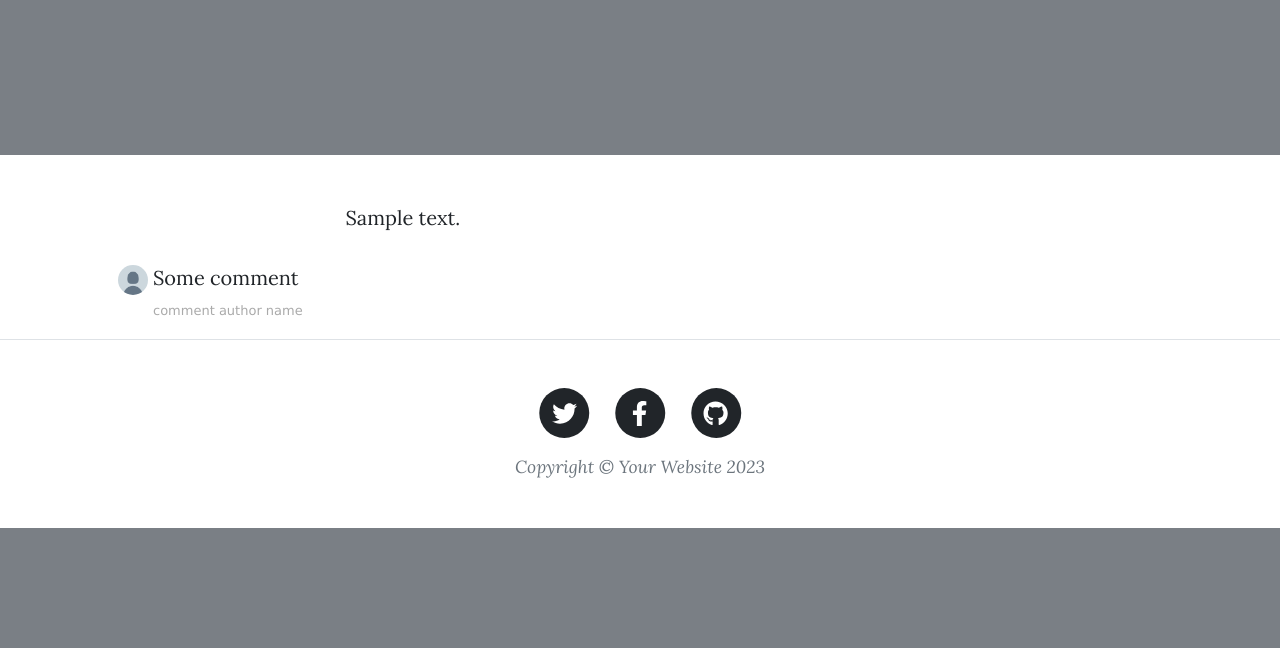
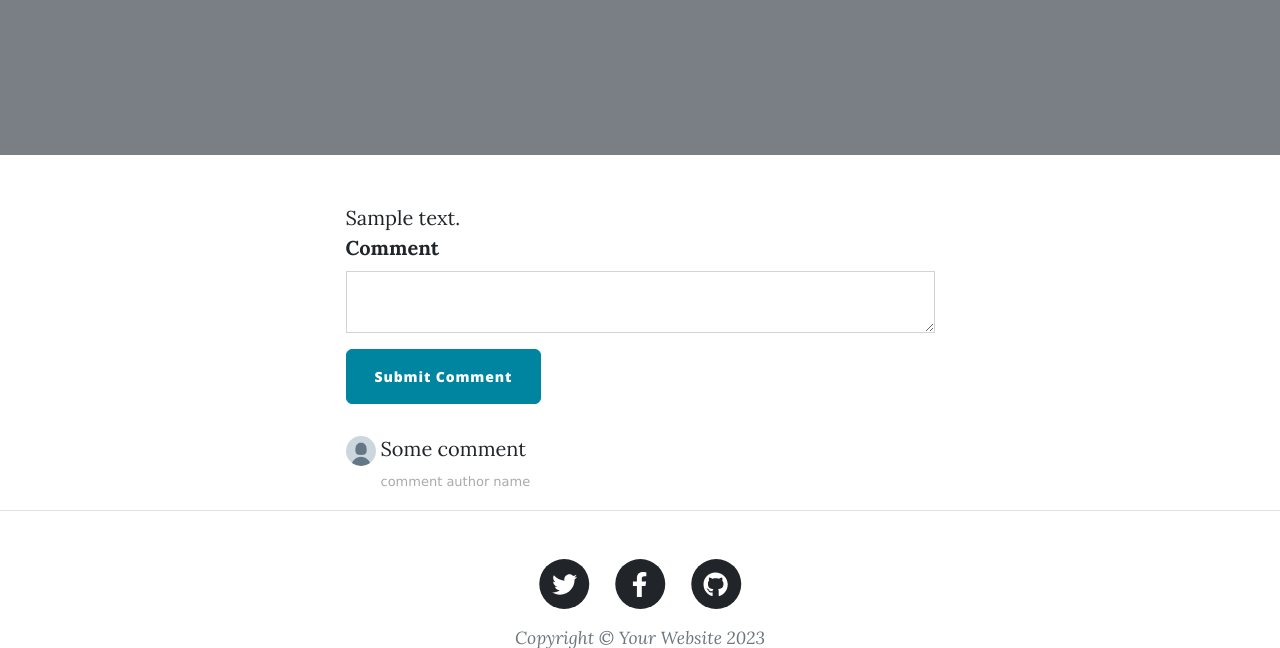
Before and after one commit to Michal87Gda/creating_user, a Flask app: template templates/post.html in a window 1280 px wide. Shown: the part 411-1059 px from the top of the page. Before the commit the page ends 939 px from the top, so only its background shows below. Run offline with Flask 3, Linux system fonts and the light colour scheme; tables that the repository leaves empty hold one stand-in row (values such as "Sample post"); the template is opened without the code that fills it: values that come from a table or form of the project are taken from there, most other values are stand-ins (such as "Sample title", 1, 10 or a date in 2020); grey boxes marked "Sample" are stand-in pictures; parts of the project's set-up code (start-up, migrations or seed data) failed here and were passed over; some libraries are stand-ins or nearby versions.

Commit message:
creating relation db in progres

```diff
--- a/forms.py
+++ b/forms.py
@@ -31,3 +31,7 @@ class LoginForm(FlaskForm):
 
 
 # TODO: Create a CommentForm so users can leave comments below posts
+
+class CommentForm(FlaskForm):
+    body = CKEditorField('Comment')
+    button = SubmitField('Submit Comment')
--- a/main.py
+++ b/main.py
@@ -10,7 +10,9 @@ from sqlalchemy import Integer, String, Text, ForeignKey
 from functools import wraps
 from werkzeug.security import generate_password_hash, check_password_hash
 # Import your forms from the forms.py
-from forms import CreatePostForm, RegisterForm, LoginForm
+from forms import CreatePostForm, RegisterForm, LoginForm, CommentForm
+from flask_ckeditor import CKEditor, CKEditorField
+
 
 '''
 Make sure the required packages are installed:
@@ -70,7 +72,7 @@ class BlogPost(db.Model):
     author = relationship("User", back_populates="posts")
     img_url: Mapped[str] = mapped_column(String(250), nullable=False)
     author_id: Mapped[int] = mapped_column(Integer, db.ForeignKey("user.id"))
-
+    comments = relationship("Comment", back_populates="parrent_post")
 
 # TODO: Create a User table for all your registered users.
 
@@ -81,6 +83,16 @@ class User(UserMixin, db.Model):
     email: Mapped[str] = mapped_column(String(100), unique=True)
     password: Mapped[str] = mapped_column(String(100))
     posts = relationship("BlogPost", back_populates="author")
+    comments = relationship("Comment", back_populates="comment_author")
+
+class Comment(db.Model):
+    __tablename__ = "comments"
+    id: Mapped[int] = mapped_column(Integer, primary_key=True)
+    text: Mapped[str] = mapped_column(Text, nullable=False)
+    author_id: Mapped[int] = mapped_column(Integer, db.ForeignKey("user.id"))
+    comment_author = relationship("User", back_populates="comments")
+    parrent_post = relationship("BlogPost", back_populates="comments")
+    post_id: Mapped[int] = mapped_column(Integer, db.ForeignKey("blog_post.id"))
 
 
 with app.app_context():
@@ -146,8 +158,9 @@ def get_all_posts():
 # TODO: Allow logged-in users to comment on posts
 @app.route("/post/<int:post_id>")
 def show_post(post_id):
+    form = CommentForm()
     requested_post = db.get_or_404(BlogPost, post_id)
-    return render_template("post.html", post=requested_post, logged_in=current_user.is_authenticated)
+    return render_template("post.html", post=requested_post, logged_in=current_user.is_authenticated, form=form)
 
 
 # TODO: Use a decorator so only an admin user can create a new post
--- a/templates/post.html
+++ b/templates/post.html
@@ -1,3 +1,5 @@
+{% from "bootstrap5/form.html" import render_form %}
+
 {% include "header.html" %}
 
 <!-- Page Header-->
@@ -32,17 +34,20 @@
                             class="btn btn-primary float-right"
                             href="{{url_for('edit_post', post_id=post.id)}}"
                     >Edit Post</a>
+                </div>
                 {% endif %}
-        </div>
-
                 <!-- Comments Area -->
                 <!-- TODO: Add a CKEditor for commenting below -->
+                {{ ckeditor.load() }}
+                    {{ ckeditor.config(name='body') }}
+                    {{ render_form(form, novalidate=True, button_map={"submit": "primary"}) }}
                 <div class="comment">
+
                     <!-- TODO: Show all the comments on a post -->
                     <ul class="commentList">
                         <li>
                             <div class="commenterImage">
-                <img src="../static/assets/img/default-profile.jpg" />
+                                <img src="../static/assets/img/default-profile.jpg"/>
                             </div>
                             <div class="commentText">
                                 <p>Some comment</p>
```
Lines whose indentation alone changed are shown as unchanged.
